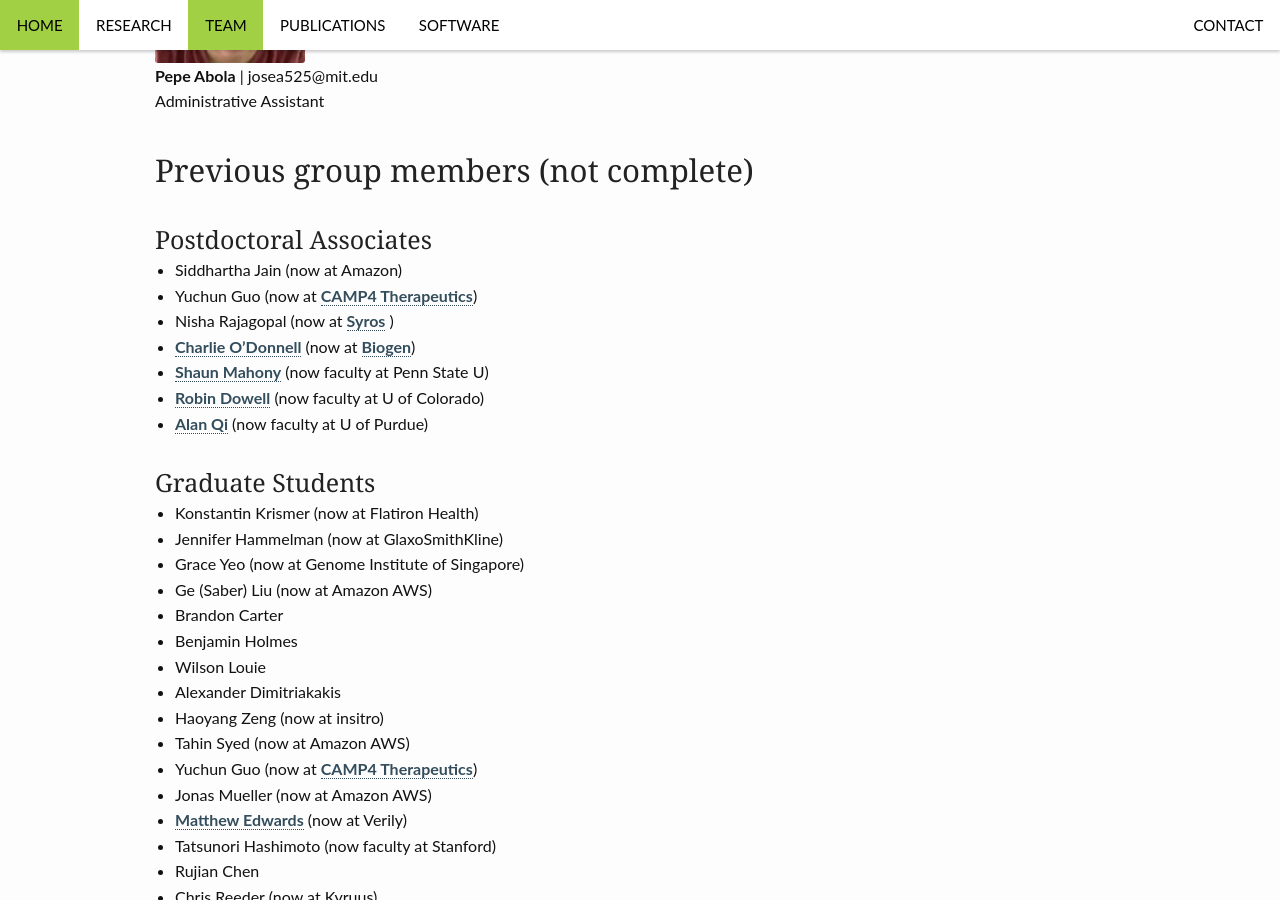
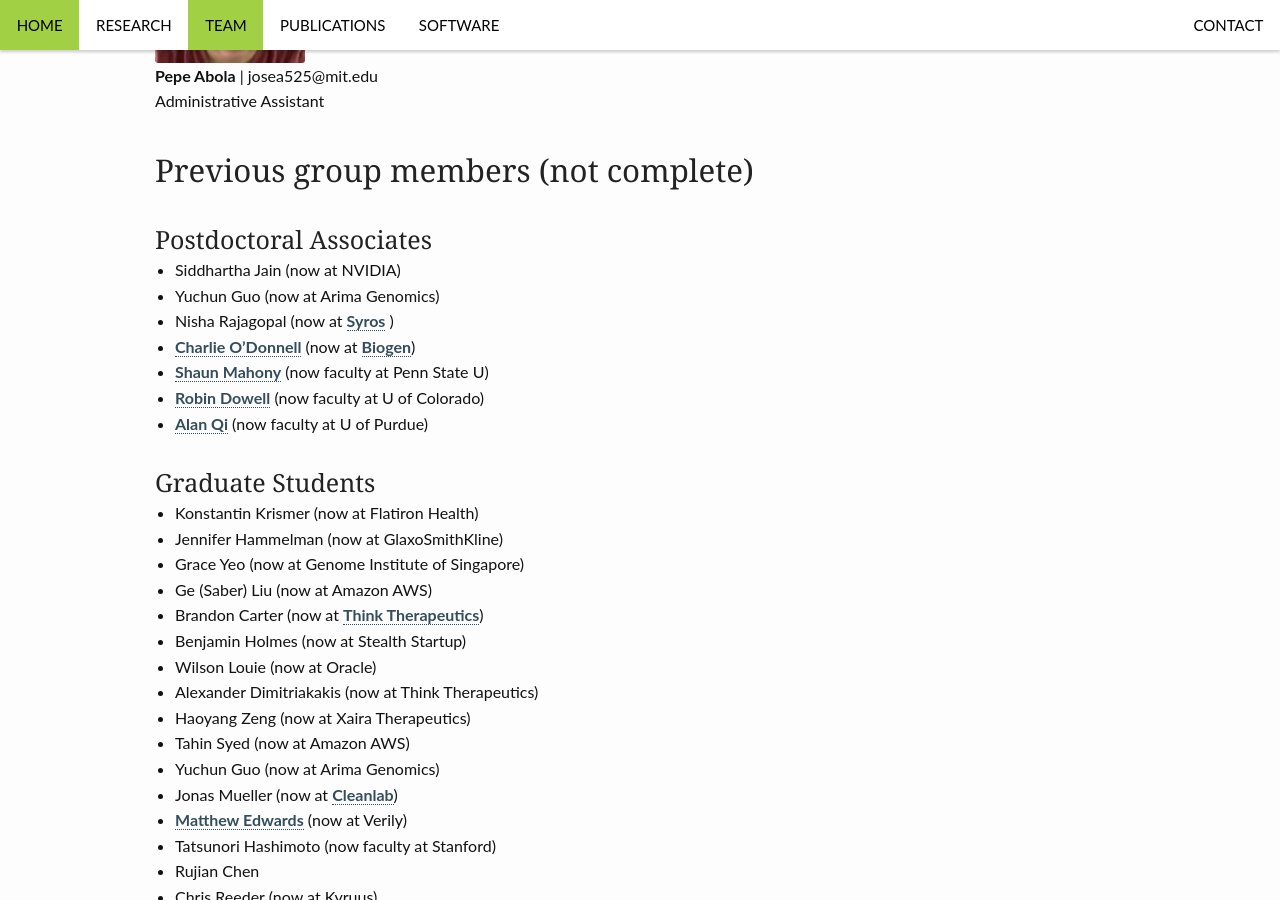
Before and after one commit to gifford-lab/gifford-lab.github.io, a Jekyll site: the page built from pages/team.md, in a window 1280 px wide and 900 px high, scrolled down 1442 px. Built offline with Jekyll 4.4.1, drawn with Linux system fonts in a browser that asks for light colours.

Commit message:
Update team.md

```diff
--- a/pages/team.md
+++ b/pages/team.md
@@ -11,8 +11,8 @@
 ## Previous group members (not complete)
 
 ### Postdoctoral Associates
-+ Siddhartha Jain (now at Amazon)
-+ Yuchun Guo (now at [CAMP4 Therapeutics](https://www.camp4tx.com/))
++ Siddhartha Jain (now at NVIDIA)
++ Yuchun Guo (now at Arima Genomics)
 + Nisha Rajagopal (now at [Syros](https://www.syros.com/) )
 + [Charlie O'Donnell](http://www.codonnell.org/) (now at [Biogen](https://www.biogen.com/))
 + [Shaun Mahony](https://mahonylab.org/) (now faculty at Penn State U)
@@ -24,14 +24,14 @@
 + Jennifer Hammelman (now at GlaxoSmithKline)
 + Grace Yeo (now at Genome Institute of Singapore)
 + Ge (Saber) Liu (now at Amazon AWS)
-+ Brandon Carter
-+ Benjamin Holmes
-+ Wilson Louie
-+ Alexander Dimitriakakis
-+ Haoyang Zeng (now at insitro)
++ Brandon Carter (now at [Think Therapeutics](https://thinktx.co/))
++ Benjamin Holmes (now at Stealth Startup)
++ Wilson Louie (now at Oracle)
++ Alexander Dimitriakakis (now at Think Therapeutics)
++ Haoyang Zeng (now at Xaira Therapeutics)
 + Tahin Syed (now at Amazon AWS)
-+ Yuchun Guo (now at [CAMP4 Therapeutics](https://www.camp4tx.com/))
-+ Jonas Mueller (now at Amazon AWS)
++ Yuchun Guo (now at Arima Genomics)
++ Jonas Mueller (now at [Cleanlab](http://cleanlab.ai/))
 + [Matthew Edwards](http://www.mdedwards.org/) (now at Verily)
 + Tatsunori Hashimoto (now faculty at Stanford)
 + Rujian Chen
```
